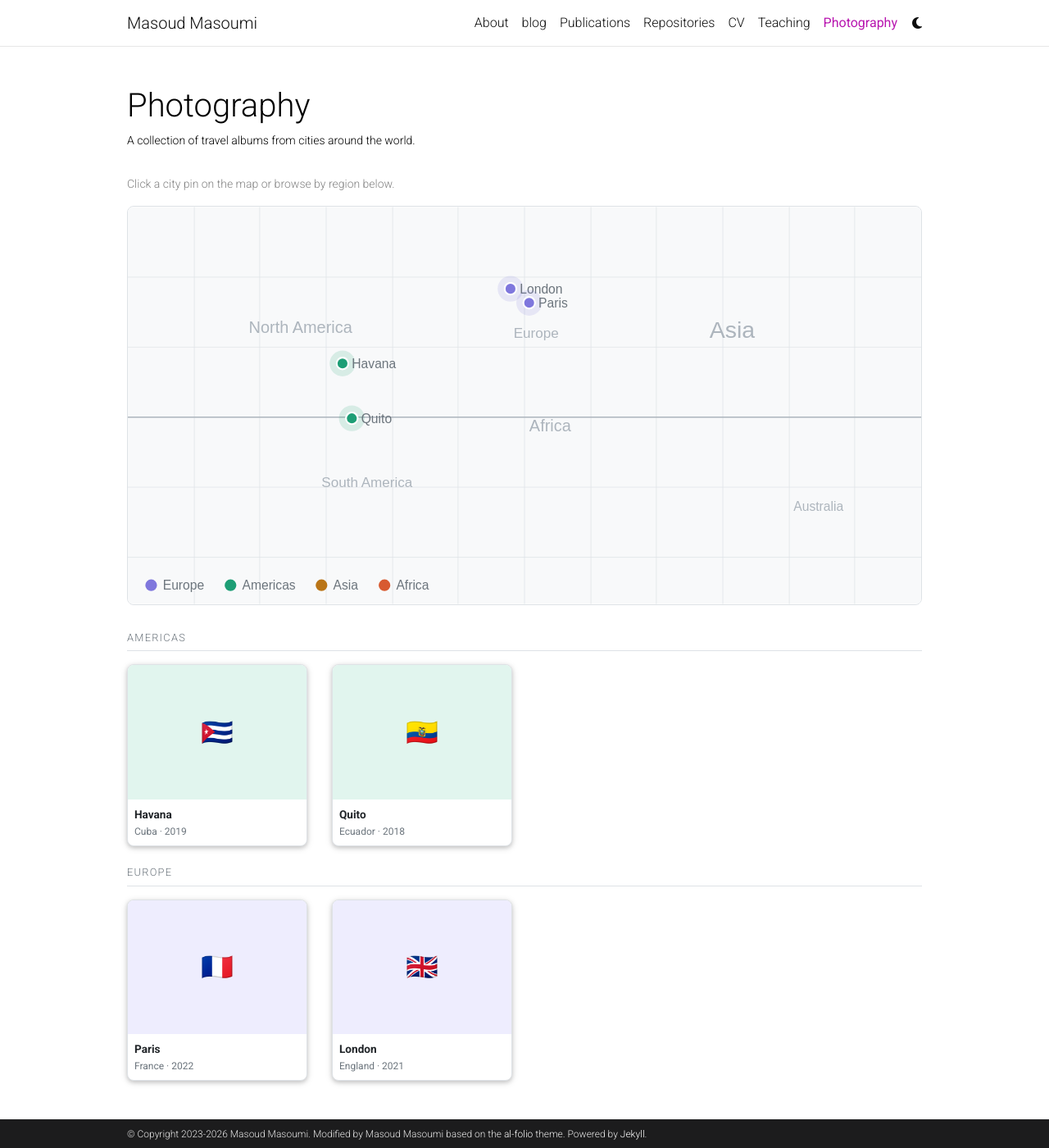
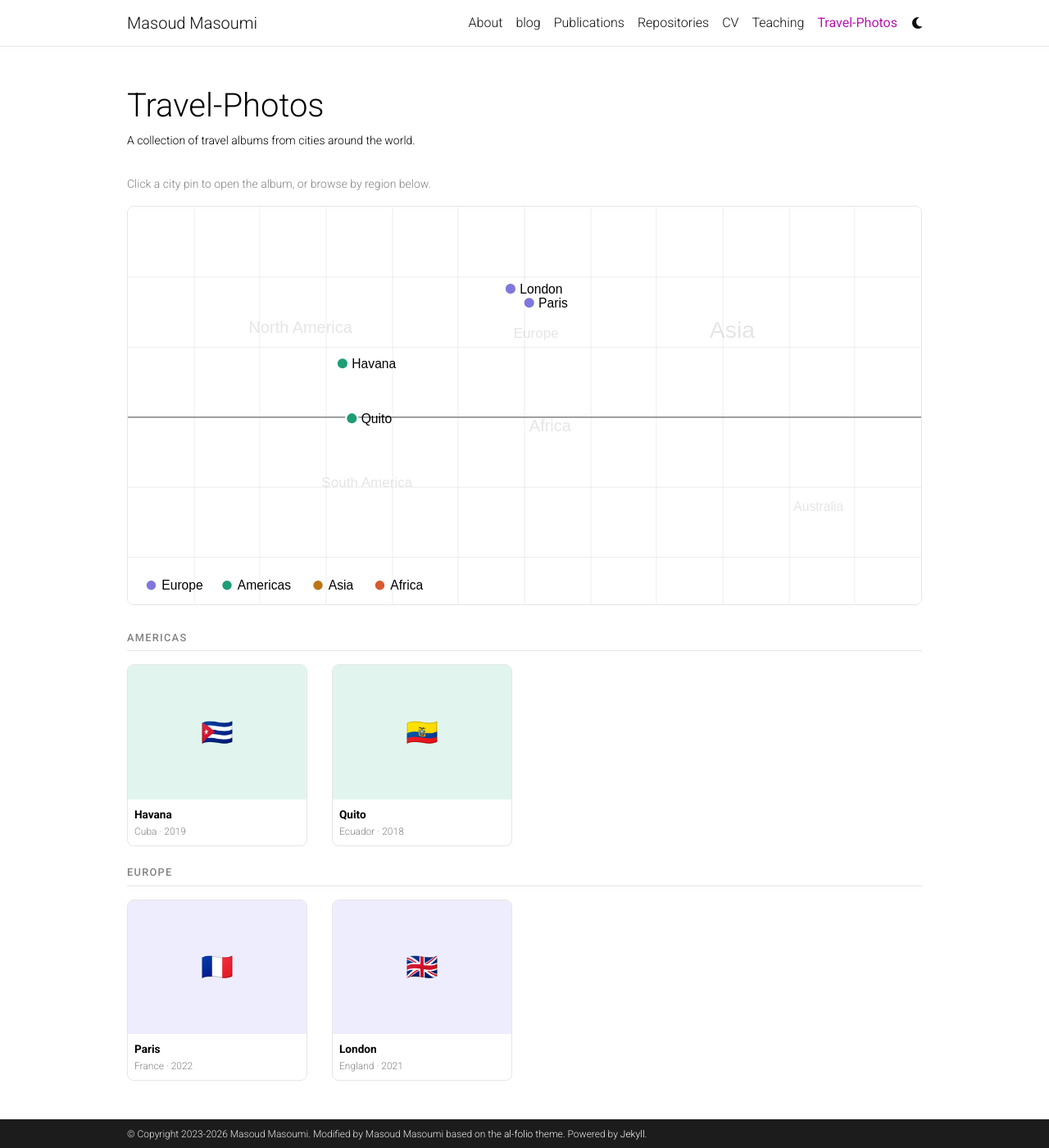
Before and after one commit to MasoudMiM/masoudmim.github.io, a Jekyll site: the page built from _pages/photos.html, in a window 1280 px wide and 1400 px high. Shown: the whole window at 82% size. Built offline with Jekyll 4.4.1, drawn with Linux system fonts in a browser that asks for light colours; full-size pictures stand in for the smaller copies a plugin makes; comment, search, counter and statistics services are not loaded; a style sheet for code colours, icons or effects is not loaded.

Commit message:
fix:font color & click on map

```diff
--- a/_pages/photos.html
+++ b/_pages/photos.html
@@ -1,26 +1,76 @@
 ---
 layout: page
-title: Photography
-permalink: /photos/
+title: Travel-Photos
+permalink: /travel-photos/
 description: A collection of travel albums from cities around the world.
 nav: true
 nav_order: 7
 ---
 
+<style>
+  /* SVG map — all colors via al-folio CSS variables so dark mode works */
+  #world-map .map-bg        { fill: var(--global-bg-color, #f8f9fa); }
+  #world-map .map-grid      { stroke: var(--global-divider-color, #dee2e6); stroke-width: 0.5; fill: none; }
+  #world-map .map-equator   { stroke: var(--global-text-color-light, #adb5bd); stroke-width: 1; }
+  #world-map .map-watermark { fill: var(--global-divider-color, #c8ccd0); }
+  #world-map .city-label    { fill: var(--global-text-color, #495057); font-family: sans-serif; font-size: 11px; }
+  #world-map .dot-halo      { opacity: 0; transition: opacity .2s; }
+  #world-map .city-dot      { cursor: pointer; }
+  #world-map .city-dot:hover .dot-halo { opacity: 0.25; }
+
+  /* Popup */
+  #map-popup {
+    position: absolute;
+    background: var(--global-bg-color, white);
+    border: 1px solid var(--global-divider-color, #dee2e6);
+    border-radius: 8px;
+    padding: 8px 12px 10px;
+    pointer-events: none;
+    opacity: 0;
+    transition: opacity .15s;
+    z-index: 10;
+    transform: translate(-50%, calc(-100% - 11px));
+    white-space: nowrap;
+    box-shadow: 0 4px 12px rgba(0,0,0,.12);
+  }
+  #map-popup.show { opacity: 1; }
+  #pp-name { font-size: 13px; font-weight: 600; color: var(--global-text-color, #212529); margin-top: 3px; }
+  #pp-sub  { font-size: 11px; color: var(--global-text-color-light, #6c757d); margin-top: 1px; }
+  #pp-cta  { font-size: 11px; color: var(--global-text-color-light, #adb5bd); margin-top: 4px; }
+
+  /* Album cards */
+  .photo-card {
+    border: 1px solid var(--global-divider-color, #dee2e6);
+    border-radius: 8px;
+    overflow: hidden;
+    transition: transform .15s, border-color .15s;
+  }
+  .photo-card:hover      { transform: translateY(-2px); border-color: var(--global-text-color-light, #adb5bd); }
+  .photo-card.pin-active { border-color: #7F77DD; }
+  .photo-card-title { font-size: 0.85rem; font-weight: 600; color: var(--global-text-color, #212529); margin: 0; }
+  .photo-card-meta  { font-size: 0.75rem; color: var(--global-text-color-light, #6c757d); margin-top: 2px; margin-bottom: 0; }
+  .continent-heading {
+    font-size: 0.8rem; letter-spacing: .1em; text-transform: uppercase;
+    color: var(--global-text-color-light, #6c757d);
+    border-bottom: 1px solid var(--global-divider-color, #dee2e6);
+    padding-bottom: 0.5rem; margin-bottom: 1rem; font-weight: 500;
+  }
+</style>
+
 <p style="font-size:0.875rem;color:var(--global-text-color-light);margin-bottom:1rem;">
-  Click a city pin on the map or browse by region below.
+  Click a city pin to open the album, or browse by region below.
 </p>
 
-<!-- ── Map ──────────────────────────────────────────────────────────── -->
-<div style="position:relative;width:100%;padding-bottom:50%;border:1px solid #dee2e6;border-radius:8px;overflow:hidden;margin-bottom:2rem;">
+<!-- ── Map ───────────────────────────────────────────────── -->
+<div id="map-wrap" style="position:relative;width:100%;padding-bottom:50%;border:1px solid var(--global-divider-color,#dee2e6);border-radius:8px;overflow:hidden;margin-bottom:2rem;">
   <svg id="world-map" viewBox="0 0 680 340"
        style="position:absolute;inset:0;width:100%;height:100%;"
        xmlns="http://www.w3.org/2000/svg">
 
-    <rect width="680" height="340" fill="#f8f9fa"/>
+    <rect width="680" height="340" class="map-bg"/>
 
-    <!-- Longitude grid lines every 30° -->
-    <g stroke="#dee2e6" stroke-width="0.5">
+    <!-- Longitude grid lines every 30deg -->
+    <g class="map-grid">
       <line x1="57"  y1="0" x2="57"  y2="340"/>
       <line x1="113" y1="0" x2="113" y2="340"/>
       <line x1="170" y1="0" x2="170" y2="340"/>
@@ -32,196 +82,173 @@ nav_order: 7
       <line x1="510" y1="0" x2="510" y2="340"/>
       <line x1="567" y1="0" x2="567" y2="340"/>
       <line x1="623" y1="0" x2="623" y2="340"/>
-      <!-- Latitude grid lines every 30° (skip equator) -->
+      <!-- Latitude lines every 30deg -->
       <line x1="0" y1="60"  x2="680" y2="60"/>
       <line x1="0" y1="120" x2="680" y2="120"/>
       <line x1="0" y1="240" x2="680" y2="240"/>
       <line x1="0" y1="300" x2="680" y2="300"/>
     </g>
-    <!-- Equator slightly bolder -->
-    <line x1="0" y1="180" x2="680" y2="180" stroke="#adb5bd" stroke-width="1"/>
+    <line x1="0" y1="180" x2="680" y2="180" class="map-equator"/>
 
-    <!-- Continent watermark labels -->
-    <text x="148" y="108" text-anchor="middle" font-size="14" fill="#adb5bd" font-family="sans-serif" font-weight="500">North America</text>
-    <text x="205" y="240" text-anchor="middle" font-size="12" fill="#adb5bd" font-family="sans-serif" font-weight="500">South America</text>
-    <text x="350" y="112" text-anchor="middle" font-size="12" fill="#adb5bd" font-family="sans-serif" font-weight="500">Europe</text>
-    <text x="362" y="192" text-anchor="middle" font-size="14" fill="#adb5bd" font-family="sans-serif" font-weight="500">Africa</text>
-    <text x="518" y="112" text-anchor="middle" font-size="20" fill="#adb5bd" font-family="sans-serif" font-weight="500">Asia</text>
-    <text x="592" y="260" text-anchor="middle" font-size="11" fill="#adb5bd" font-family="sans-serif" font-weight="500">Australia</text>
+    <!-- Continent watermarks -->
+    <text class="map-watermark" x="148" y="108" text-anchor="middle" font-size="14" font-family="sans-serif" font-weight="500">North America</text>
+    <text class="map-watermark" x="205" y="240" text-anchor="middle" font-size="12" font-family="sans-serif" font-weight="500">South America</text>
+    <text class="map-watermark" x="350" y="112" text-anchor="middle" font-size="12" font-family="sans-serif" font-weight="500">Europe</text>
+    <text class="map-watermark" x="362" y="192" text-anchor="middle" font-size="14" font-family="sans-serif" font-weight="500">Africa</text>
+    <text class="map-watermark" x="518" y="112" text-anchor="middle" font-size="20" font-family="sans-serif" font-weight="500">Asia</text>
+    <text class="map-watermark" x="592" y="260" text-anchor="middle" font-size="11" font-family="sans-serif" font-weight="500">Australia</text>
 
-    <!-- City dots — one per album -->
+    <!-- City dots
+         All data lives in data-* attributes.
+         JS reads them at click/hover time — no Liquid inside onclick. -->
     {% for album in site.albums %}
-
-    {% comment %} Pick dot color from continent — no YAML hex needed {% endcomment %}
-    {% if album.continent == "Americas" %}
-      {% assign dot_color = "#1D9E75" %}
-    {% elsif album.continent == "Asia" %}
-      {% assign dot_color = "#BA7517" %}
-    {% elsif album.continent == "Africa" %}
-      {% assign dot_color = "#D85A30" %}
-    {% elsif album.continent == "Oceania" %}
-      {% assign dot_color = "#378ADD" %}
-    {% else %}
-      {% assign dot_color = "#7F77DD" %}
+    {% if album.continent == "Americas" %}{% assign dot_color = "#1D9E75" %}
+    {% elsif album.continent == "Asia" %}{% assign dot_color = "#BA7517" %}
+    {% elsif album.continent == "Africa" %}{% assign dot_color = "#D85A30" %}
+    {% elsif album.continent == "Oceania" %}{% assign dot_color = "#378ADD" %}
+    {% else %}{% assign dot_color = "#7F77DD" %}
     {% endif %}
 
-    <g class="city-dot" data-id="{{ album.slug }}"
-       onclick="openAlbum({{ album.url | relative_url | jsonify }}, {{ album.slug | jsonify }})"
-       style="cursor:pointer;">
-      <circle cx="{{ album.map_x }}" cy="{{ album.map_y }}" r="11"
-              fill="{{ dot_color }}" opacity="0.15" class="dot-halo"
-              style="transition:opacity .2s;"/>
-      <circle cx="{{ album.map_x }}" cy="{{ album.map_y }}" r="5"
-              fill="{{ dot_color }}" stroke="white" stroke-width="1.5"/>
+    <g class="city-dot"
+       data-slug="{{ album.slug }}"
+       data-url="{{ album.url | relative_url }}"
+       data-flag="{{ album.flag }}"
+       data-name="{{ album.title }}"
+       data-sub="{{ album.country }}, {{ album.year }}"
+       data-x="{{ album.map_x }}"
+       data-y="{{ album.map_y }}">
+      <circle class="dot-halo" cx="{{ album.map_x }}" cy="{{ album.map_y }}" r="12" fill="{{ dot_color }}"/>
+      <circle cx="{{ album.map_x }}" cy="{{ album.map_y }}" r="5" fill="{{ dot_color }}" stroke="white" stroke-width="1.5"/>
     </g>
-    <text x="{{ album.map_x | plus: 8 }}" y="{{ album.map_y | plus: 4 }}"
-          font-size="11" fill="#6c757d" font-family="sans-serif"
+    <text class="city-label"
+          x="{{ album.map_x | plus: 8 }}" y="{{ album.map_y | plus: 4 }}"
           pointer-events="none">{{ album.title }}</text>
-
     {% endfor %}
 
     <!-- Legend -->
-    <circle cx="20"  cy="324" r="5" fill="#7F77DD"/>
-    <text x="30"  y="328" font-size="11" fill="#6c757d" font-family="sans-serif">Europe</text>
-    <circle cx="88"  cy="324" r="5" fill="#1D9E75"/>
-    <text x="98"  y="328" font-size="11" fill="#6c757d" font-family="sans-serif">Americas</text>
-    <circle cx="166" cy="324" r="5" fill="#BA7517"/>
-    <text x="176" y="328" font-size="11" fill="#6c757d" font-family="sans-serif">Asia</text>
-    <circle cx="220" cy="324" r="5" fill="#D85A30"/>
-    <text x="230" y="328" font-size="11" fill="#6c757d" font-family="sans-serif">Africa</text>
-
+    <circle cx="20"  cy="324" r="4" fill="#7F77DD"/>
+    <text class="city-label" x="29"  y="328">Europe</text>
+    <circle cx="85"  cy="324" r="4" fill="#1D9E75"/>
+    <text class="city-label" x="94"  y="328">Americas</text>
+    <circle cx="163" cy="324" r="4" fill="#BA7517"/>
+    <text class="city-label" x="172" y="328">Asia</text>
+    <circle cx="216" cy="324" r="4" fill="#D85A30"/>
+    <text class="city-label" x="225" y="328">Africa</text>
   </svg>
 
-  <!-- Popup tooltip -->
-  <div id="map-popup" style="
-      position:absolute;
-      background:white;
-      border:1px solid #dee2e6;
-      border-radius:8px;
-      padding:8px 12px 10px;
-      pointer-events:none;
-      opacity:0;
-      transition:opacity .15s;
-      z-index:10;
-      transform:translate(-50%, calc(-100% - 11px));
-      white-space:nowrap;
-      box-shadow:0 4px 12px rgba(0,0,0,.08);">
+  <!-- Popup tooltip positioned over the map div -->
+  <div id="map-popup">
     <div id="pp-flag" style="font-size:16px;line-height:1;"></div>
-    <div id="pp-name" style="font-size:13px;font-weight:600;color:#212529;margin-top:3px;"></div>
-    <div id="pp-sub"  style="font-size:11px;color:#6c757d;margin-top:1px;"></div>
-    <div style="font-size:11px;color:#adb5bd;margin-top:4px;">Open album →</div>
+    <div id="pp-name"></div>
+    <div id="pp-sub"></div>
+    <div id="pp-cta">Open album &#8594;</div>
   </div>
 </div>
 
-<!-- ── Albums grouped by continent ───────────────────────────────────── -->
+<!-- ── Albums grouped by continent ──────────────────────── -->
 {% assign continents = site.albums | map: "continent" | uniq | sort %}
 {% for continent in continents %}
-
-<h2 style="font-size:0.8rem;letter-spacing:.1em;text-transform:uppercase;color:#6c757d;border-bottom:1px solid #dee2e6;padding-bottom:0.5rem;margin-bottom:1rem;">
-  {{ continent }}
-</h2>
-
+<h2 class="continent-heading">{{ continent }}</h2>
 <div class="row row-cols-2 row-cols-md-4 g-3 mb-4">
   {% assign continent_albums = site.albums | where: "continent", continent | sort: "year" | reverse %}
   {% for album in continent_albums %}
 
-  {% comment %} Derive card background from continent — avoids YAML hex color issues {% endcomment %}
-  {% if album.continent == "Americas" %}
-    {% assign card_bg = "#E1F5EE" %}
-  {% elsif album.continent == "Asia" %}
-    {% assign card_bg = "#FAEEDA" %}
-  {% elsif album.continent == "Africa" %}
-    {% assign card_bg = "#FAECE7" %}
-  {% elsif album.continent == "Oceania" %}
-    {% assign card_bg = "#E6F1FB" %}
-  {% else %}
-    {% assign card_bg = "#EEEDFE" %}
+  {% if album.continent == "Americas" %}{% assign card_bg = "#E1F5EE" %}
+  {% elsif album.continent == "Asia" %}{% assign card_bg = "#FAEEDA" %}
+  {% elsif album.continent == "Africa" %}{% assign card_bg = "#FAECE7" %}
+  {% elsif album.continent == "Oceania" %}{% assign card_bg = "#E6F1FB" %}
+  {% else %}{% assign card_bg = "#EEEDFE" %}
   {% endif %}
 
   <div class="col">
     <a href="{{ album.url | relative_url }}" class="text-decoration-none"
-       id="card-{{ album.slug }}"
-       onmouseenter="highlightPin({{ album.slug | jsonify }})"
-       onmouseleave="clearHighlight()">
-      <div class="card h-100 hoverable" style="border-radius:8px;overflow:hidden;border:1px solid #dee2e6;transition:transform .15s,border-color .15s;">
-        <div style="width:100%;aspect-ratio:4/3;background:{{ card_bg }};display:flex;align-items:center;justify-content:center;font-size:2rem;">
-          {{ album.flag }}
-        </div>
+       onmouseenter="cardHover('{{ album.slug }}')"
+       onmouseleave="cardUnhover('{{ album.slug }}')">
+      <div class="photo-card h-100" id="card-{{ album.slug }}">
+        <div style="width:100%;aspect-ratio:4/3;background:{{ card_bg }};display:flex;align-items:center;justify-content:center;font-size:2rem;">{{ album.flag }}</div>
         <div class="card-body p-2">
-          <p class="card-title mb-0" style="font-size:0.85rem;font-weight:600;color:#212529;">
-            {{ album.title }}
-          </p>
-          <p class="card-text" style="font-size:0.75rem;color:#6c757d;margin-top:2px;">
-            {{ album.country }} &middot; {{ album.year }}
-          </p>
+          <p class="photo-card-title">{{ album.title }}</p>
+          <p class="photo-card-meta">{{ album.country }} &middot; {{ album.year }}</p>
         </div>
       </div>
     </a>
   </div>
-
   {% endfor %}
 </div>
 {% endfor %}
 
-<!-- ── JS: album data + interactions ─────────────────────────────────── -->
+<!-- ── Interactions ──────────────────────────────────────── -->
 <script>
-// All math (px/py) done in JS — avoids unreliable Liquid float arithmetic.
-// map_x / map_y are raw SVG coordinates (viewBox 680×340).
-const ALBUMS = {
-  {% for album in site.albums %}
-  {{ album.slug | jsonify }}: {
-    flag: {{ album.flag    | jsonify }},
-    name: {{ album.title   | jsonify }},
-    sub:  {{ album.country | append: " \u00B7 " | append: album.year | jsonify }},
-    url:  {{ album.url     | relative_url | jsonify }},
-    x:    {{ album.map_x  | default: 340 }},
-    y:    {{ album.map_y  | default: 170 }}
-  }{% unless forloop.last %},{% endunless %}
-  {% endfor %}
-};
+(function () {
+  var popup   = document.getElementById('map-popup');
+  var ppFlag  = document.getElementById('pp-flag');
+  var ppName  = document.getElementById('pp-name');
+  var ppSub   = document.getElementById('pp-sub');
+  var popTimer;
 
-const popup = document.getElementById('map-popup');
-const pflag = document.getElementById('pp-flag');
-const pname = document.getElementById('pp-name');
-const psub  = document.getElementById('pp-sub');
-let popTimer;
+  /* Read album data straight from SVG data-* attributes.
+     No Liquid interpolation inside JS strings — zero encoding risk. */
+  function getAlbum(slug) {
+    var g = document.querySelector('.city-dot[data-slug="' + slug + '"]');
+    if (!g) return null;
+    return {
+      flag: g.getAttribute('data-flag'),
+      name: g.getAttribute('data-name'),
+      sub:  g.getAttribute('data-sub'),
+      url:  g.getAttribute('data-url'),
+      x:    parseFloat(g.getAttribute('data-x')),
+      y:    parseFloat(g.getAttribute('data-y'))
+    };
+  }
 
-function showPopup(id) {
-  const a = ALBUMS[id];
-  if (!a) return;
-  pflag.textContent = a.flag;
-  pname.textContent = a.name;
-  psub.textContent  = a.sub;
-  // Convert raw SVG coordinates to percentage of the map wrapper
-  popup.style.left    = (a.x / 680 * 100).toFixed(1) + '%';
-  popup.style.top     = (a.y / 340 * 100).toFixed(1) + '%';
-  popup.style.opacity = '1';
-  clearTimeout(popTimer);
-  popTimer = setTimeout(() => { popup.style.opacity = '0'; }, 3500);
-}
+  function showPopup(slug) {
+    var a = getAlbum(slug);
+    if (!a) return;
+    ppFlag.textContent = a.flag;
+    ppName.textContent = a.name;
+    ppSub.textContent  = a.sub;
+    /* Convert raw SVG coordinates to % of the wrapper div */
+    popup.style.left = (a.x / 680 * 100).toFixed(1) + '%';
+    popup.style.top  = (a.y / 340 * 100).toFixed(1) + '%';
+    popup.classList.add('show');
+    clearTimeout(popTimer);
+  }
 
-function openAlbum(url, id) {
-  showPopup(id);
-  setTimeout(() => { window.location.href = url; }, 400);
-}
+  function hidePopup(delay) {
+    clearTimeout(popTimer);
+    popTimer = setTimeout(function () { popup.classList.remove('show'); }, delay || 0);
+  }
 
-function highlightPin(id) {
-  const halo = document.querySelector('.city-dot[data-id="' + id + '"] .dot-halo');
-  if (halo) halo.style.opacity = '0.3';
-  showPopup(id);
-  clearTimeout(popTimer); // keep popup open while hovering card
-}
+  /* Dot click: show popup, then navigate after a short pause */
+  document.querySelectorAll('.city-dot').forEach(function (g) {
+    g.addEventListener('click', function () {
+      var slug = g.getAttribute('data-slug');
+      var url  = g.getAttribute('data-url');
+      showPopup(slug);
+      setTimeout(function () { window.location.href = url; }, 350);
+    });
+  });
 
-function clearHighlight() {
-  document.querySelectorAll('.dot-halo').forEach(function(d) { d.style.opacity = '0'; });
-  popTimer = setTimeout(() => { popup.style.opacity = '0'; }, 600);
-}
+  /* Card hover: light up the matching dot and show popup */
+  window.cardHover = function (slug) {
+    var halo = document.querySelector('.city-dot[data-slug="' + slug + '"] .dot-halo');
+    if (halo) halo.style.opacity = '0.3';
+    var card = document.getElementById('card-' + slug);
+    if (card) card.classList.add('pin-active');
+    showPopup(slug);
+  };
 
-// Dismiss popup when clicking blank map area
-document.getElementById('world-map').addEventListener('click', function(e) {
-  if (!e.target.closest('.city-dot')) {
-    popup.style.opacity = '0';
-    document.querySelectorAll('.acard').forEach(function(el) { el.style.borderColor = ''; });
-  }
-});
+  window.cardUnhover = function (slug) {
+    var halo = document.querySelector('.city-dot[data-slug="' + slug + '"] .dot-halo');
+    if (halo) halo.style.opacity = '';
+    var card = document.getElementById('card-' + slug);
+    if (card) card.classList.remove('pin-active');
+    hidePopup(500);
+  };
+
+  /* Click blank map area to dismiss popup */
+  document.getElementById('world-map').addEventListener('click', function (e) {
+    if (!e.target.closest('.city-dot')) hidePopup(0);
+  });
+})();
 </script>
```
